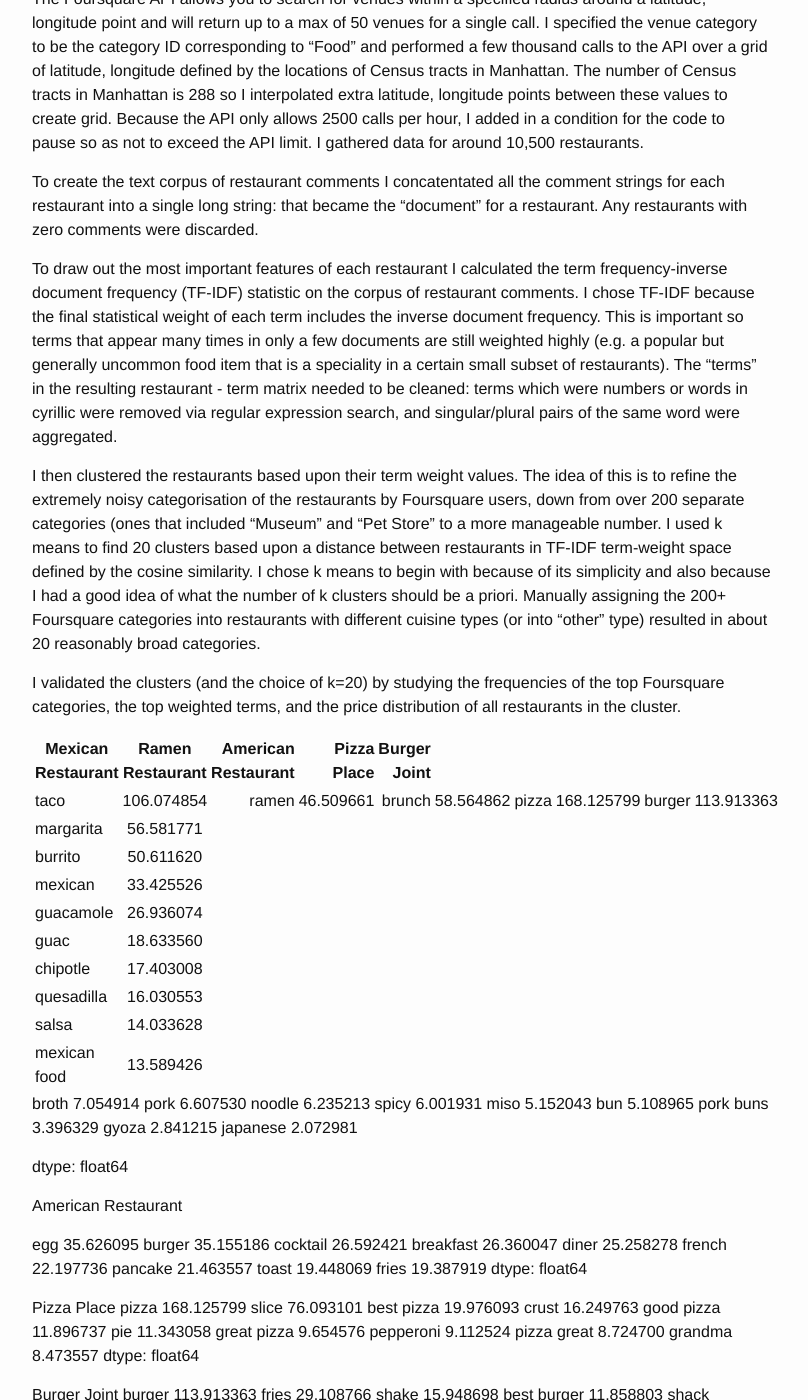
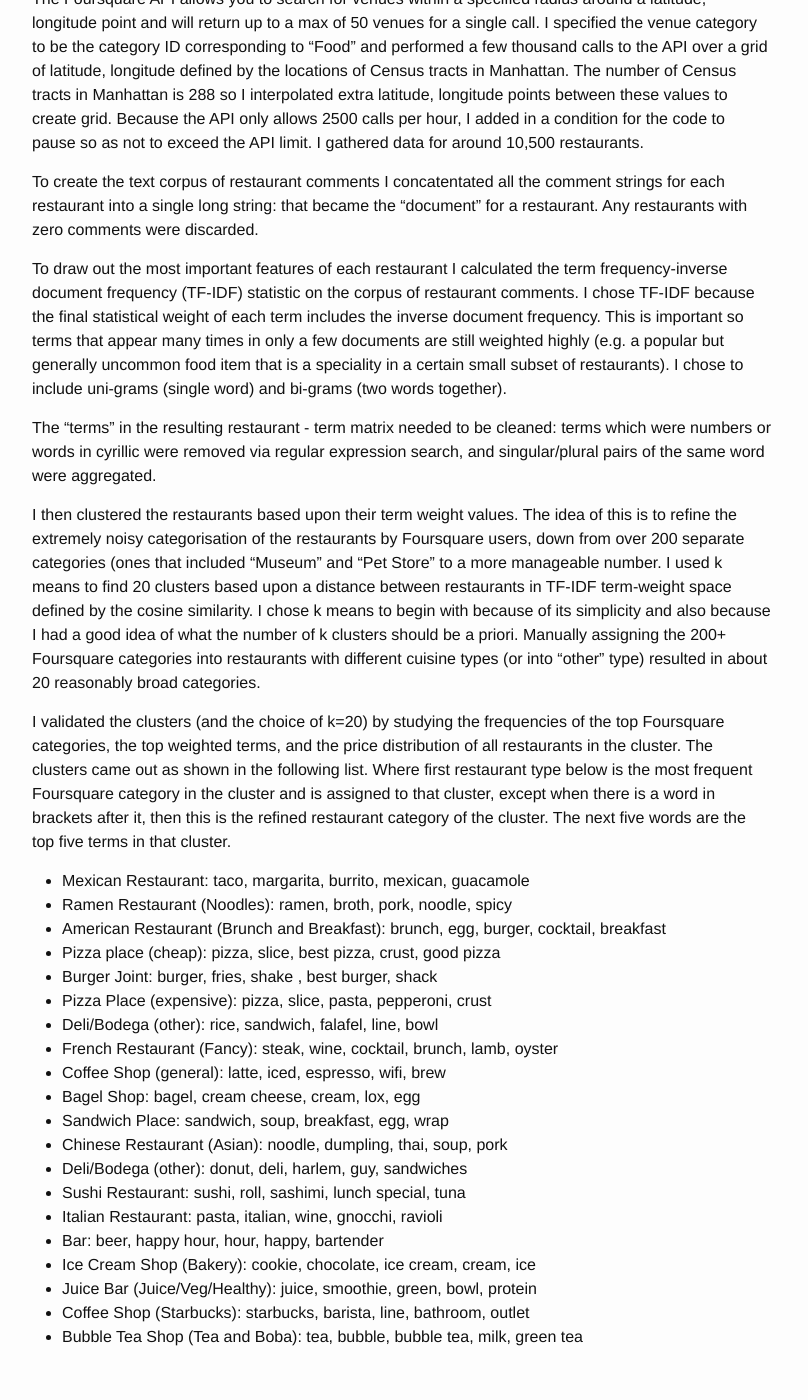
Before and after one commit to alexabate/alexabate.github.io, a Jekyll site: the page built from _posts/2016-10-03-market-insight.md, in a window 1280 px wide and 1400 px high, scrolled down 680 px. Shown: the whole window, without its empty margins (238-1046 px from the left). Built offline with Jekyll 4.4.1, drawn with Linux system fonts in a browser that asks for light colours; some web fonts are replaced; some of the changed text lies outside the part shown.

Commit message:
list test

```diff
--- a/_posts/2016-10-03-market-insight.md
+++ b/_posts/2016-10-03-market-insight.md
@@ -19,290 +19,31 @@ The Foursquare API allows you to search for venues within a specified radius aro
 
 To create the text corpus of restaurant comments I concatentated all the comment strings for each restaurant into a single long string: that became the "document" for a restaurant. Any restaurants with zero comments were discarded.
 
-To draw out the most important features of each restaurant I calculated the term frequency-inverse document frequency (TF-IDF) statistic on the corpus of restaurant comments. I chose TF-IDF because the final statistical weight of each term includes the inverse document frequency. This is important so terms that appear many times in only a few documents are still weighted highly (e.g. a popular but generally uncommon food item that is a speciality in a certain small subset of restaurants). The "terms" in the resulting restaurant - term matrix needed to be cleaned: terms which were numbers or words in cyrillic were removed via regular expression search, and singular/plural pairs of the same word were aggregated.
+To draw out the most important features of each restaurant I calculated the term frequency-inverse document frequency (TF-IDF) statistic on the corpus of restaurant comments. I chose TF-IDF because the final statistical weight of each term includes the inverse document frequency. This is important so terms that appear many times in only a few documents are still weighted highly (e.g. a popular but generally uncommon food item that is a speciality in a certain small subset of restaurants). I chose to include uni-grams (single word) and bi-grams (two words together).
+
+The "terms" in the resulting restaurant - term matrix needed to be cleaned: terms which were numbers or words in cyrillic were removed via regular expression search, and singular/plural pairs of the same word were aggregated.
 
 I then clustered the restaurants based upon their term weight values. The idea of this is to refine the extremely noisy categorisation of the restaurants by Foursquare users, down from over 200 separate categories (ones that included "Museum" and "Pet Store" to a more manageable number. I used k means to find 20 clusters based upon a distance between restaurants in TF-IDF term-weight space defined by the cosine similarity. I chose k means to begin with because of its simplicity and also because I had a good idea of what the number of k clusters should be a priori. Manually assigning the 200+ Foursquare categories into restaurants with different cuisine types (or into "other" type) resulted in about 20 reasonably broad categories.
 
-I validated the clusters (and the choice of k=20) by studying the frequencies of the top Foursquare categories, the top weighted terms, and the price distribution of all restaurants in the cluster.
+I validated the clusters (and the choice of k=20) by studying the frequencies of the top Foursquare categories, the top weighted terms, and the price distribution of all restaurants in the cluster. The clusters came out as shown in the following list. Where first restaurant type below is the most frequent Foursquare category in the cluster and is assigned to that cluster, except when there is a word in brackets after it, then this is the refined restaurant category of the cluster. The next five words are the top five terms in that cluster.
 
-
-| Mexican Restaurant          | Ramen Restaurant | American Restaurant | Pizza Place | Burger Joint |
-------------------------------|:----------------:|--------------------:|------------:|-------------:|
-| taco           | 106.074854  | ramen | 46.509661 | brunch | 58.564862 |pizza | 168.125799 | burger |  113.913363|
-| margarita      |  56.581771  | |
-| burrito        |  50.611620  |
-| mexican        |  33.425526  |
-| guacamole      |  26.936074  |
-| guac           |  18.633560  |
-| chipotle       |  17.403008  |
-| quesadilla     |  16.030553  |
-| salsa          |  14.033628  |
-| mexican food   |  13.589426  |
-
-
-
-broth         7.054914
-pork          6.607530
-noodle        6.235213
-spicy         6.001931
-miso          5.152043
-bun           5.108965
-pork buns     3.396329
-gyoza         2.841215
-japanese      2.072981
-
-dtype: float64
-
-American
-Restaurant
-
-egg          35.626095
-burger       35.155186
-cocktail     26.592421
-breakfast    26.360047
-diner        25.258278
-french       22.197736
-pancake      21.463557
-toast        19.448069
-fries        19.387919
-dtype: float64
-
-Pizza
-Place
-pizza          168.125799
-slice           76.093101
-best pizza      19.976093
-crust           16.249763
-good pizza      11.896737
-pie             11.343058
-great pizza      9.654576
-pepperoni        9.112524
-pizza great      8.724700
-grandma          8.473557
-dtype: float64
-
-Burger
-Joint
-burger          113.913363
-fries            29.108766
-shake            15.948698
-best burger      11.858803
-shack             9.494405
-beer              9.406615
-milkshake         8.208241
-onion             8.162103
-great burger      7.965306
-good burger       6.742418
-dtype: float64
-
-Pizza
-Place
-pizza          66.915124
-slice          20.785261
-pasta           8.877717
-pepperoni       6.231597
-crust           6.163282
-best pizza      4.757829
-italian         4.548118
-pie             4.520934
-good pizza      4.415230
-great pizza     3.940523
-dtype: float64
-
-Deli
-/
-Bodega
-rice         35.103138
-sandwich     30.878433
-falafel      29.878026
-line         23.698764
-bowl         23.630598
-breakfast    21.508876
-egg          21.191393
-option       20.082750
-fries        20.066916
-cheap        19.868196
-dtype: float64
-
-French
-Restaurant
-steak       40.455698
-wine        39.416677
-cocktail    34.621441
-brunch      24.530587
-lamb        21.163313
-oyster      20.124585
-fried       20.031611
-dessert     19.898883
-hour        19.405938
-lobster     18.527887
-dtype: float64
-
-Coffee
-Shop
-latte           54.180277
-iced            32.881011
-espresso        32.602134
-wifi            28.775551
-brew            26.508900
-shop            24.054733
-coffee shop     23.082525
-cold brew       22.813944
-great coffee    21.999532
-cappuccino      19.790833
-dtype: float64
-
-Bagel
-Shop
-bagel           78.288918
-cream cheese    17.014826
-cream           11.154938
-lox              9.166384
-egg              5.300773
-toasted          4.384175
-breakfast        3.847934
-sandwich         3.585684
-sandwiches       3.480765
-wheat            3.375339
-dtype: float64
-
-Sandwich
-Place
-sandwich      75.541950
-sandwiches    56.893923
-soup          45.043977
-breakfast     42.211346
-egg           28.233152
-wrap          25.435358
-salads        24.528797
-bread         19.665863
-deli          19.462199
-line          19.090226
-dtype: float64
-
-Chinese
-Restaurant
-noodle      61.192954
-dumpling    53.544949
-thai        52.106745
-soup        33.170717
-pork        31.224108
-pad         28.558166
-rice        27.332594
-spicy       24.176786
-curry       22.446037
-fried       21.904150
-dtype: float64
-
-Deli
-/
-Bodega
-donut         19.923673
-deli          16.734727
-harlem        13.502923
-guy           12.453738
-sandwiches    12.023307
-sandwich      11.319443
-chinese       11.269767
-dog           10.996743
-prices        10.539961
-bodega        10.422657
-dtype: float64
-
-Sushi
-Restaurant
-sushi            97.805848
-roll             68.743827
-sashimi          14.771224
-lunch special    14.096545
-tuna             13.022619
-spicy            12.733249
-best sushi       11.565321
-tempura          10.447925
-japanese         10.162907
-salmon            9.653704
-dtype: float64
-
-Italian
-Restaurant
-pasta           56.849868
-italian         38.853512
-wine            33.954099
-gnocchi         13.452074
-ravioli         13.161733
-spaghetti       12.576442
-meatball        11.522954
-italian food    10.720165
-pizza            9.703508
-veal             9.691566
-dtype: float64
-
-Bar
-beer          69.537537
-happy hour    32.069424
-hour          29.331885
-happy         27.681802
-bartender     26.168990
-wing          24.813113
-burger        23.703924
-selection     17.775067
-game          16.774174
-night         16.002872
-dtype: float64
-
-Ice
-Cream
-Shop
-cookie       39.634677
-chocolate    36.887078
-ice cream    33.941215
-cream        33.584652
-ice          31.216984
-cupcake      25.110845
-flavor       18.803872
-cake         18.598754
-chip         11.825379
-gelato       11.223432
-dtype: float64
-
-Juice
-Bar
-juice       41.964850
-smoothie    33.911946
-green       11.616078
-bowl        11.087107
-protein      5.931110
-healthy      5.421453
-kale         4.799185
-almond       4.601314
-butter       4.198994
-vegan        4.162210
-dtype: float64
-
-Coffee
-Shop
-starbucks    78.158267
-barista      25.907918
-line         18.353533
-bathroom     14.538820
-outlet       14.460722
-morning      13.601044
-location     12.638338
-latte        12.346729
-slow         12.014702
-wifi          9.902656
-dtype: float64
-
-Bubble
-Tea
-Shop
-tea           50.961252
-bubble        23.128059
-bubble tea    20.533554
-milk          11.608776
-green tea      5.969694
-green          5.740394
-scone          4.530234
-sugar          3.913762
-iced           3.547090
-jelly          3.043388
+* Mexican Restaurant: taco, margarita, burrito, mexican, guacamole
+* Ramen Restaurant (Noodles): ramen, broth, pork, noodle, spicy
+* American Restaurant (Brunch and Breakfast): brunch, egg, burger, cocktail, breakfast
+* Pizza place (cheap): pizza, slice, best pizza, crust, good pizza
+* Burger Joint: burger, fries, shake , best burger, shack
+* Pizza Place (expensive): pizza, slice, pasta, pepperoni, crust
+* Deli/Bodega (other): rice, sandwich, falafel, line, bowl
+* French Restaurant (Fancy): steak, wine, cocktail, brunch, lamb, oyster
+* Coffee Shop (general): latte, iced, espresso, wifi, brew
+* Bagel Shop: bagel, cream cheese, cream, lox, egg
+* Sandwich Place: sandwich, soup, breakfast, egg, wrap
+* Chinese Restaurant (Asian): noodle, dumpling, thai, soup, pork
+* Deli/Bodega (other): donut, deli, harlem, guy, sandwiches
+* Sushi Restaurant: sushi, roll, sashimi, lunch special, tuna
+* Italian Restaurant: pasta, italian, wine, gnocchi, ravioli
+* Bar: beer, happy hour, hour, happy, bartender
+* Ice Cream Shop (Bakery): cookie, chocolate, ice cream, cream, ice
+* Juice Bar (Juice/Veg/Healthy): juice, smoothie, green, bowl, protein
+* Coffee Shop (Starbucks): starbucks, barista, line, bathroom, outlet
+* Bubble Tea Shop (Tea and Boba): tea, bubble, bubble tea, milk, green tea
```
